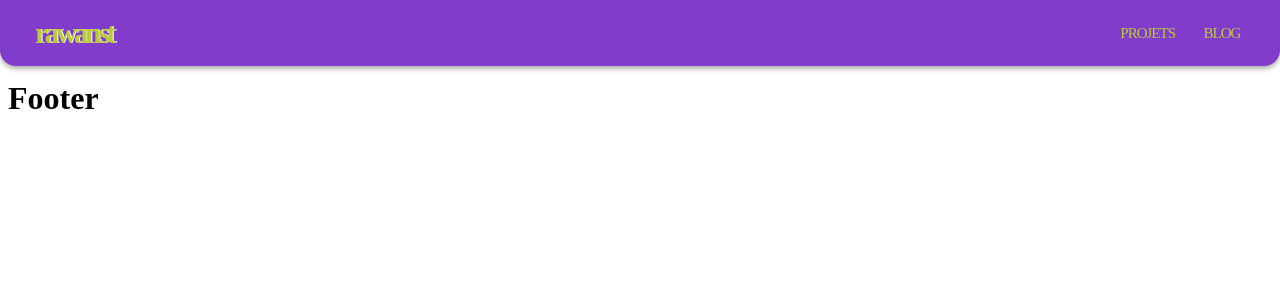
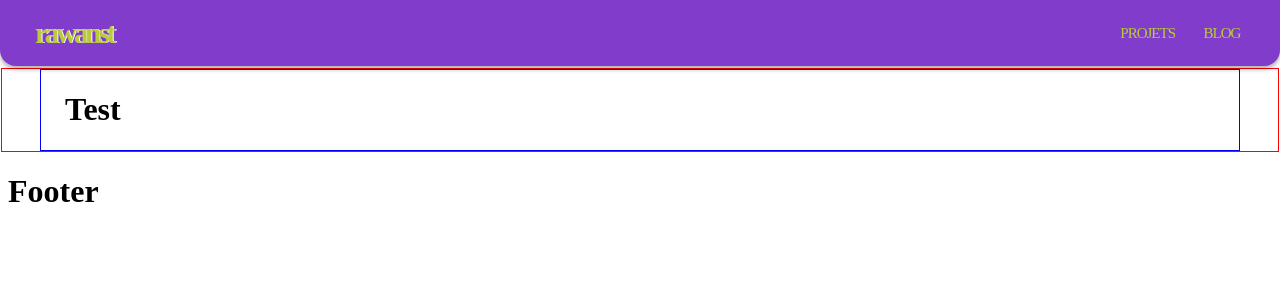
Before and after one commit to rawanst/Portfolio, a React (Create React App) app: page / in a window 1280 px wide. Shown: the top 300 px of the page. Built offline with nearby package versions, Linux system fonts and the light colour scheme.

Commit message:
OK: Fix content under the Header

```diff
--- a/src/App.js
+++ b/src/App.js
@@ -1,12 +1,21 @@
 import './App.css'
 import { Outlet } from 'react-router-dom'
+import {
+  Box
+} from "@mui/material"
 import Header from './Component/Header'
 
 const App = () => {
   return (
     <>
       <Header />
-      <Outlet />
+      <Box
+        mt= '8.5vh'
+        mx= '-0.9vh'
+        sx={{ border : '1px solid red' }}
+      >
+        <Outlet />
+      </Box>
       <h1>Footer</h1>
     </>
   )
--- a/src/Pages/Article.js
+++ b/src/Pages/Article.js
@@ -1,3 +1,17 @@
-const Article = () => <h1>Article</h1>
+import {
+  Container
+} from "@mui/material"
+
+const Article = () => {
+  return(
+    <Container
+      sx={{ border : '1px solid blue' }}
+    >
+      <h1>
+        Article
+      </h1>
+    </Container>
+  )
+}
 
 export default Article
--- a/src/Pages/Blog.js
+++ b/src/Pages/Blog.js
@@ -1,3 +1,17 @@
-const Blog = () => <h1>Blog</h1>
+import {
+  Container
+} from "@mui/material"
+
+const Blog = () => {
+  return(
+    <Container
+      sx={{ border : '1px solid blue' }}
+    >
+      <h1>
+        Blog
+      </h1>
+    </Container>
+  )
+}
 
 export default Blog
--- a/src/Pages/ComingSoon.js
+++ b/src/Pages/ComingSoon.js
@@ -1,3 +1,17 @@
-const ComingSoon = () => <h1>ComingSoon</h1>
+import {
+  Container
+} from "@mui/material"
+
+const ComingSoon = () => {
+  return(
+    <Container
+      sx={{ border : '1px solid blue' }}
+    >
+      <h1>
+        ComingSoon
+      </h1>
+    </Container>
+  )
+}
 
 export default ComingSoon
--- a/src/Pages/Home.js
+++ b/src/Pages/Home.js
@@ -1,3 +1,17 @@
-const Home = () => <h1>Home</h1>
+import {
+  Container
+} from "@mui/material"
+
+const Home = () => {
+  return(
+    <Container
+      sx={{ border : '1px solid blue' }}
+    >
+      <h1>
+        Test
+      </h1>
+    </Container>
+  )
+}
 
 export default Home
--- a/src/Pages/NotFound.js
+++ b/src/Pages/NotFound.js
@@ -1,3 +1,17 @@
-const NotFound = () => <h1>NotFound</h1>
+import {
+  Container
+} from "@mui/material"
+
+const NotFound = () => {
+  return(
+    <Container
+      sx={{ border : '1px solid blue' }}
+    >
+      <h1>
+        NotFound
+      </h1>
+    </Container>
+  )
+}
 
 export default NotFound
--- a/src/Pages/Projets.js
+++ b/src/Pages/Projets.js
@@ -1,3 +1,17 @@
-const Projets = () => <h1>Projets</h1>
+import {
+  Container
+} from "@mui/material"
+
+const Projets = () => {
+  return(
+    <Container
+      sx={{ border : '1px solid blue' }}
+    >
+      <h1>
+        Projets
+      </h1>
+    </Container>
+  )
+}
 
 export default Projets
```
